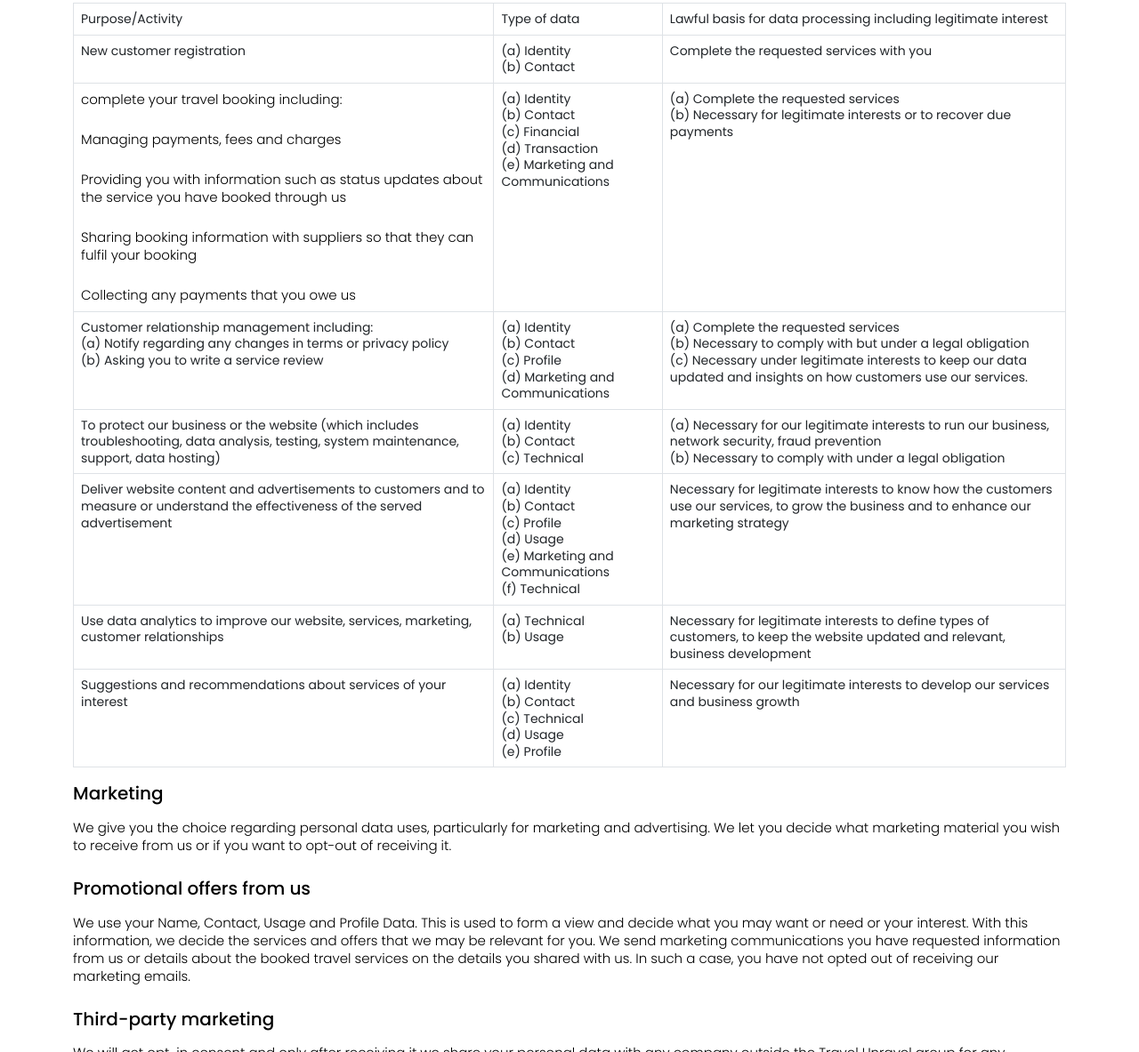
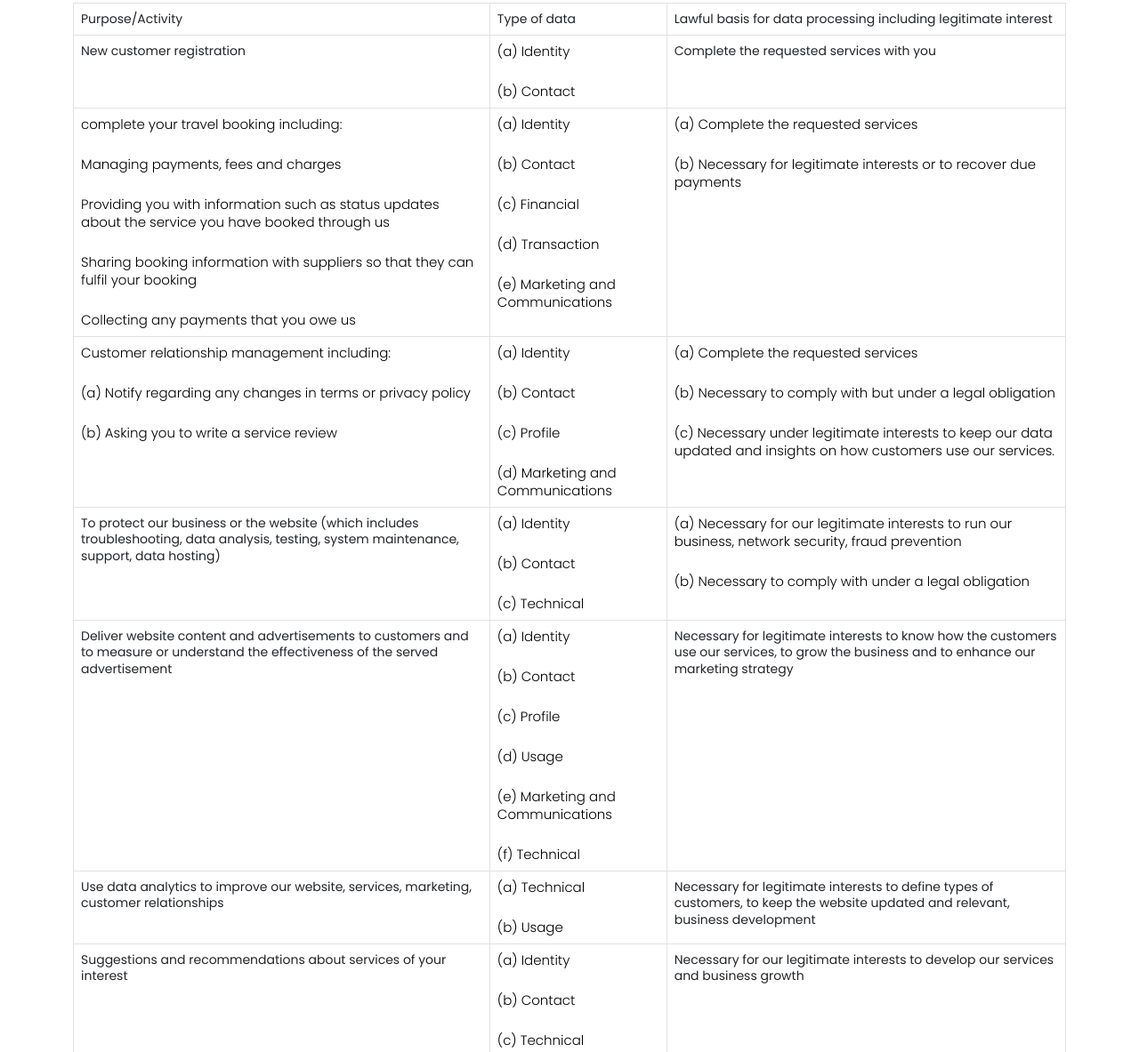
Before and after one commit to hashbrown-github/TravelUnravel, a plain HTML site: page travel-unravel_Final/privacy_policy.html in a window 1280 px wide. Shown: the part 4014-5197 px from the top of the page at 89% size. Drawn offline with nearby package versions, Linux system fonts and the light colour scheme.

Commit message:
Add files via upload
changes

```diff
--- a/travel-unravel_Final/privacy_policy.html
+++ b/travel-unravel_Final/privacy_policy.html
@@ -295,7 +295,7 @@
 									</tr>
 									<tr>
 										<td>New customer registration</td>
-										<td>(a) Identity<br>(b) Contact</td>
+										<td><p>(a) Identity</p><p>(b) Contact</p></td>
 										<td>Complete the requested services with you</td>
 									</tr>
 									<tr>
@@ -306,39 +306,39 @@
 											<p>Sharing booking information with suppliers so that they can fulfil your booking</p>
 											<p>Collecting any payments that you owe us</p>
 										</td>
-										<td>(a) Identity<br>(b) Contact<br>(c) Financial<br>(d) Transaction<br>(e) Marketing and Communications</td>
-										<td>(a) Complete the requested services<br>(b) Necessary for legitimate interests or to recover due payments</td>
+										<td><p>(a) Identity</p><p>(b) Contact<p>(c) Financial</p><p>(d) Transaction</p><p>(e) Marketing and Communications</p></td>
+										<td><p>(a) Complete the requested services</p><p>(b) Necessary for legitimate interests or to recover due payments</p></td>
 									</tr>
 									<tr>
-										<td>Customer relationship management including:<br>(a) Notify regarding any changes in terms or privacy policy<br>(b) Asking you to write a service review</td>
-										<td>(a) Identity<br>(b) Contact<br>(c) Profile<br>(d) Marketing and Communications</td>
+										<td><p>Customer relationship management including:</p><p>(a) Notify regarding any changes in terms or privacy policy</p><p>(b) Asking you to write a service review</p></td>
+										<td><p>(a) Identity</p><p>(b) Contact</p><p>(c) Profile</p><p>(d) Marketing and Communications</p></td>
 										<td>
-											(a) Complete the requested services<br>
-											(b) Necessary to comply with but under a legal obligation<br>
-											(c) Necessary under legitimate interests to keep our data updated and insights on how customers use our services.
+											<p>(a) Complete the requested services</p>
+											<p>(b) Necessary to comply with but under a legal obligation</p>
+											<p>(c) Necessary under legitimate interests to keep our data updated and insights on how customers use our services.</p>
 										</td>
 									</tr>
 									<tr>
 										<td>To protect our business or the website (which includes troubleshooting, data analysis, testing, system maintenance, support, data hosting)</td>
-										<td>(a) Identity<br>(b) Contact<br>(c) Technical</td>
+										<td><p>(a) Identity</p><p>(b) Contact</p><p>(c) Technical</p></td>
 										<td>
-											(a) Necessary for our legitimate interests to run our business, network security, fraud prevention<br>
-											(b) Necessary to comply with under a legal obligation
+											<p>(a) Necessary for our legitimate interests to run our business, network security, fraud prevention</p>
+											<p>(b) Necessary to comply with under a legal obligation</p>
 										</td>
 									</tr>
 									<tr>
 										<td>Deliver website content and advertisements to customers and to measure or understand the effectiveness of the served advertisement</td>
-										<td>(a) Identity<br>(b) Contact<br>(c) Profile<br>(d) Usage<br>(e) Marketing and Communications<br>(f) Technical</td>
+										<td><p>(a) Identity</p><p>(b) Contact</p><p>(c) Profile</p><p>(d) Usage</p><p>(e) Marketing and Communications</p><p>(f) Technical</p></td>
 										<td>Necessary for legitimate interests to know how the customers use our services, to grow the business and to enhance our marketing strategy</td>
 									</tr>
 									<tr>
 										<td>Use data analytics to improve our website, services, marketing, customer relationships </td>
-										<td>(a) Technical<br>(b) Usage</td>
+										<td><p>(a) Technical</p><p>(b) Usage</p></td>
 										<td>Necessary for legitimate interests to define types of customers, to keep the website updated and relevant, business development</td>
 									</tr>
 									<tr>
 										<td>Suggestions and recommendations about services of your interest</td>
-										<td>(a) Identity<br>(b) Contact<br>(c) Technical<br>(d) Usage<br>(e) Profile</td>
+										<td><p>(a) Identity</p><p>(b) Contact</p><p>(c) Technical</p><p>(d) Usage</p><p>(e) Profile</p></td>
 										<td>Necessary for our legitimate interests to develop our services and business growth</td>
 									</tr>
 								</tbody>
@@ -361,9 +361,7 @@
 						<p>We use your personal data for the purposes for which we collected it unless we reasonably consider that we need to use it for another reason which is compatible
 						with the original purpose. If you want an explanation about the process for the new purpose, please contact us.</p>
 						<p>In case we use your personal data for an unrelated purpose, we will notify you.</p>
-					</div>
 
-					<div class="termsInner">
 						<h4>Disclosures of your personal data</h4>
 						<p><strong>We may share your data with the parties for the purposes set out above.</strong></p>
 						<ul>
@@ -378,9 +376,7 @@
 						</ul>
 						<p><strong>All the third parties associated with us respect the security of your personal data and to treat it by the law or as mentioned under this Policy. We do not allow
 						third-party to use your personal data for any other purpose except the one specified under our instructions.</strong></p>
-					</div>
 
-					<div class="termsInner">
 						<h4>International transfers</h4>
 						<p>We share your personal data within the Travel Unravel Group. This includes transferring your data outside the EEA.</p>
 						<p>We make sure that your personal data is protected by all our group companies and they follow the same rules while processing your personal data. They are
@@ -397,17 +393,13 @@
 						<p><strong>In certain circumstances we believe that the transfer is necessary for our contract with you. For example, if we have made a booking for you with a
 						supplier outside the EEA or with your consent, which we seek and inform you about the situation. Contact us if you want any further information on the specific
 						mechanism that we use when we transfer your personal data out of the EEA.</strong></p>
-					</div>
 
-					<div class="termsInner">
 						<h4>Data security</h4>
 						<p>We have adequate security measures that help in preventing your personal data from being accidentally used or accessed in an unauthorised way. With that,
 						we limit the access to your personal data to the employees and third parties associated with us who have a business need to know it. They use your personal
 						data on our instructions and are subject to a duty of confidentiality under this Policy. We have put procedures to deal with suspected data breach and
 						will notify you when we suspect any such activity.</p>
-					</div>
 
-					<div class="termsInner">
 						<h4>Data retention</h4>
 						<p>We retain your data for as long as necessary. This is done to fulfil the services you requested for including any legal, accounting, or reporting requirements.
 						To determine the exact retention period for personal data, the potential risk of harm from unauthorised use is considered as the determining factor for disclosure
@@ -416,9 +408,7 @@
 						If you do not book with us again for more than six years we will delete your data.</p>
 						<p>In certain circumstances you are allowed to ask us to delete your data. Sometimes we may anonymise your personal data and use it for research or statistical
 						purposes. In such a case, we use this information without any further notice to you.</p>
-					</div>
 
-					<div class="termsInner">
 						<h4>Your legal rights</h4>
 						<p>Under some circumstances, you have the right under data protection laws regarding your personal data. With this, you may:</p>
 						<p>Ask to access your personal data (commonly known as 'data subject access request'. Under this, you can receive a copy of the personal data we hold about you and
@@ -436,16 +426,12 @@
 						<p>You may withdraw the consent at any time to process your personal data. However, this will not affect the lawfulness of any processing carried out before your
 						withdrawal. However, your withdrawal may lead to our inability to provide you with certain services to you. We will inform you about this at the time you
 						withdraw your consent. If you still want to go ahead and practice any of the rights mentioned above, please Contact us.</p>
-					</div>
 
-					<div class="termsInner">
 						<h4>What we may Need from you</h4>
 						<p>We request you and ask you for specific information to confirm your identity and ensure that you have the right to access your personal data (or any of your rights). For
 						us, this is a security measure to ensure that personal data is not disclosed to any other person who has no rights on it. We will contact you to ask you for further
 						information about your request inorder to speed up the response and process.</p>
-					</div>
 
-					<div class="termsInner">
 						<h4>Time limit to respond</h4>
 						<p>We respond to all the legitimate requests within one month of the time from where the request has been initiated. However, it may take longer than a month if your
 						request is complex or you have made multiple requests. In such a case, we will keep you updated.</p>
```
Also changed, not shown: travel-unravel_Final/terms_and_conditions.html (+13 -12 lines).
